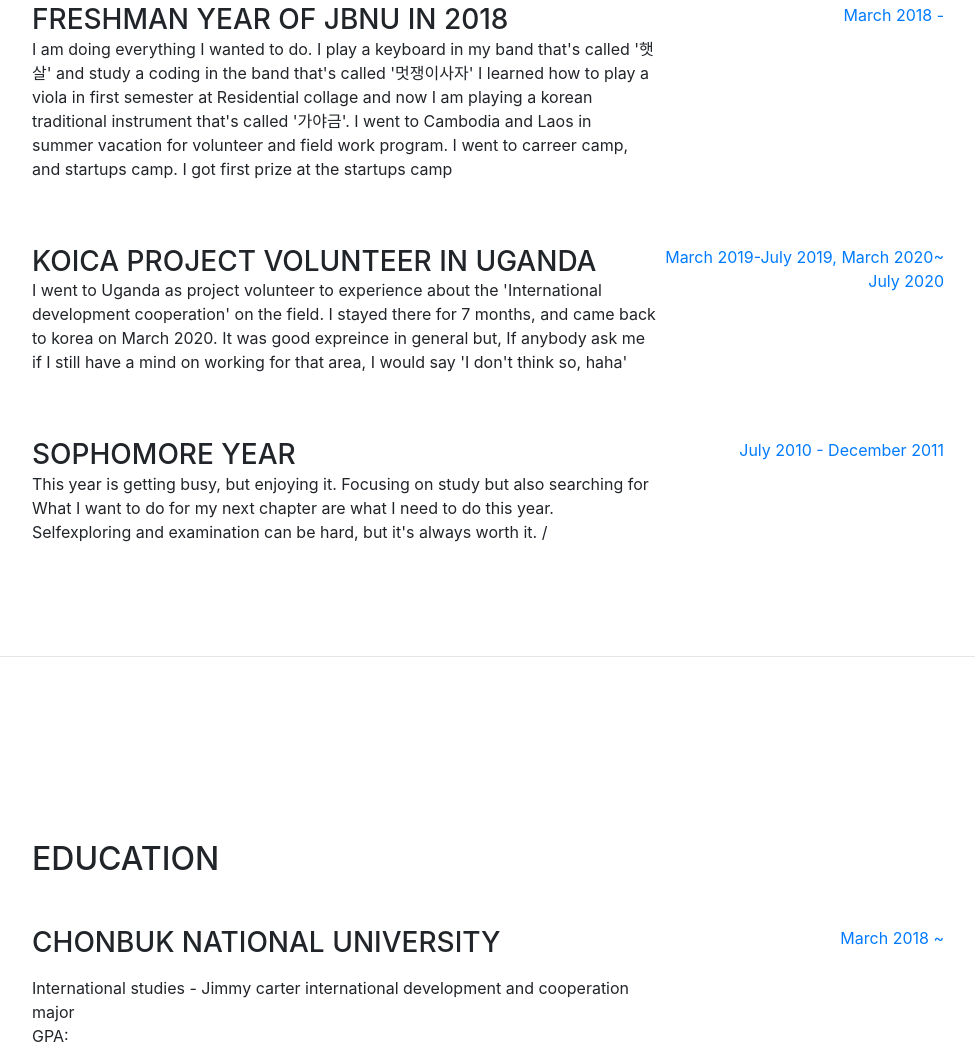
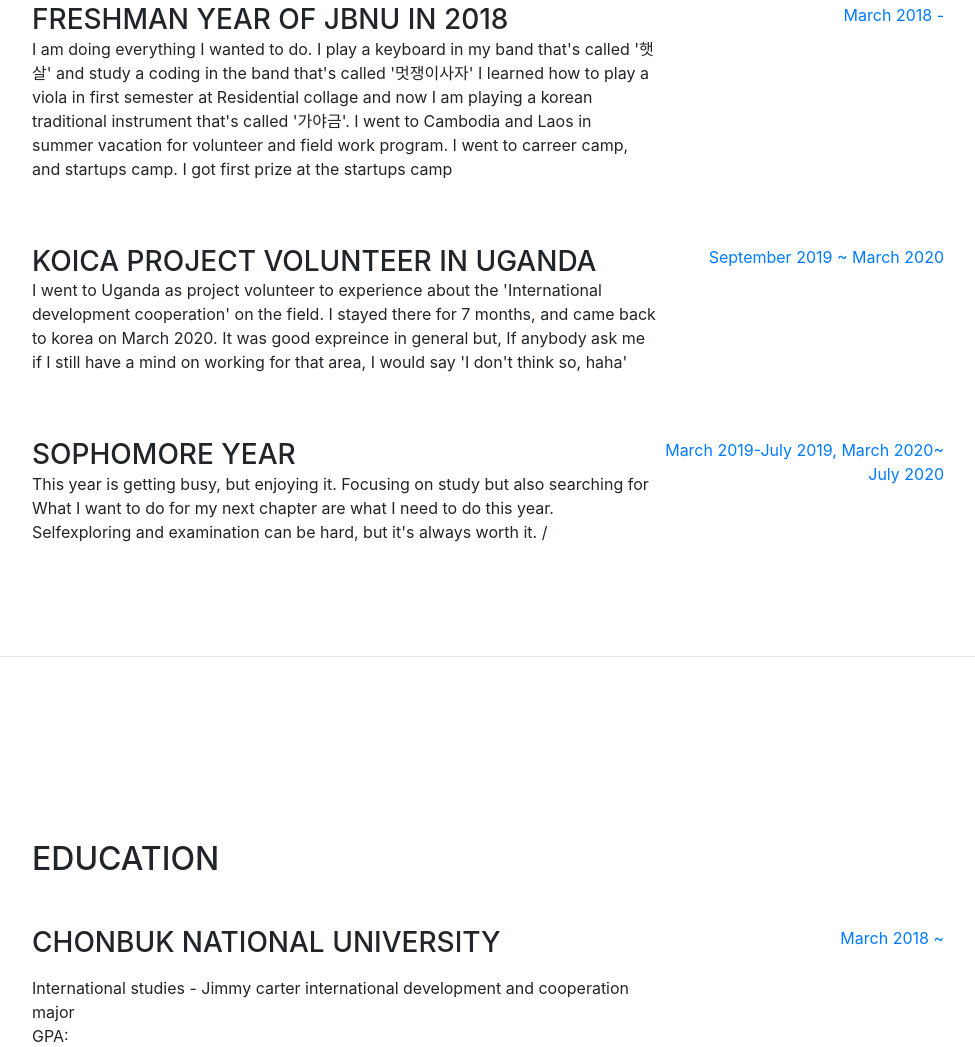
Before and after one commit to dainana/dain_resume, a website with bundled scripts: page index.html in a window 1280 px wide. Shown: the part 1102-2149 px from the top of the page, without its empty margins (288-1263 px from the left). Built offline with nearby package versions, Linux system fonts and the light colour scheme; a web font is replaced by a local one.

Commit message:
Edited date

```diff
--- a/index.html
+++ b/index.html
@@ -131,7 +131,7 @@
               If anybody ask me if I still have a mind on working for that area, I would say 'I don't think so, haha' </p>
             </div>
             <div class="resume-date text-md-right">
-              <span class="text-primary"> March 2019-July 2019, March 2020~ July 2020</span>
+              <span class="text-primary"> September 2019 ~ March 2020</span>
             </div>
           </div>
 
@@ -147,7 +147,7 @@
             /</p>
             </div>
             <div class="resume-date text-md-right">
-              <span class="text-primary">July 2010 - December 2011</span>
+              <span class="text-primary">March 2019-July 2019, March 2020~ July 2020</span>
             </div>
           </div>
 
```
